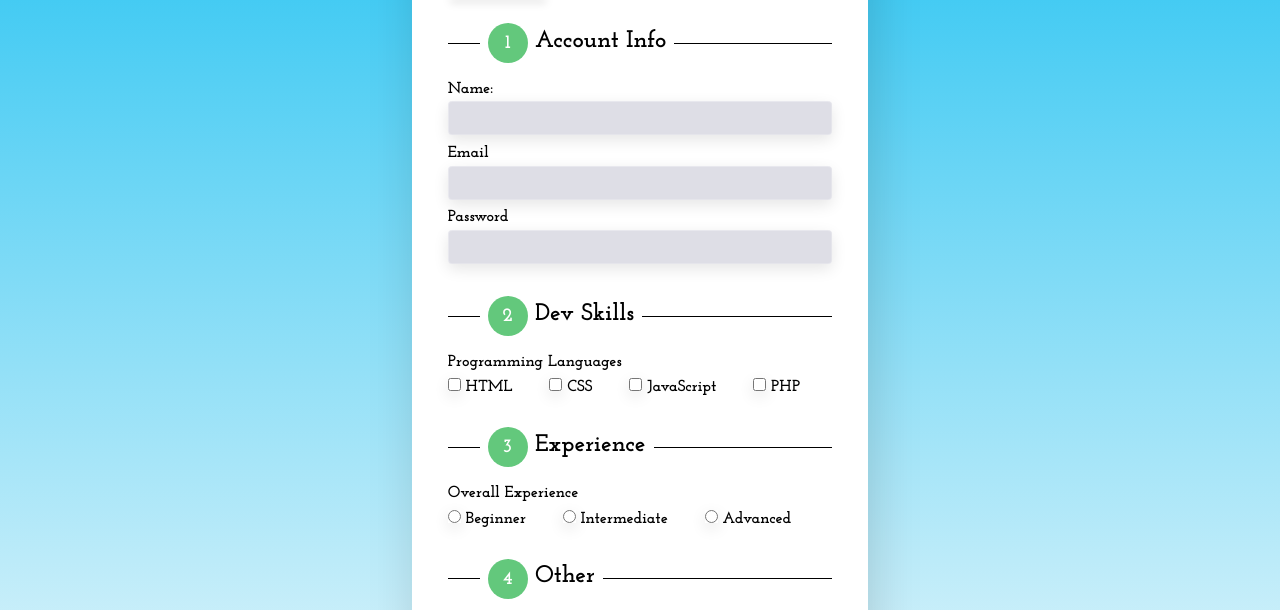
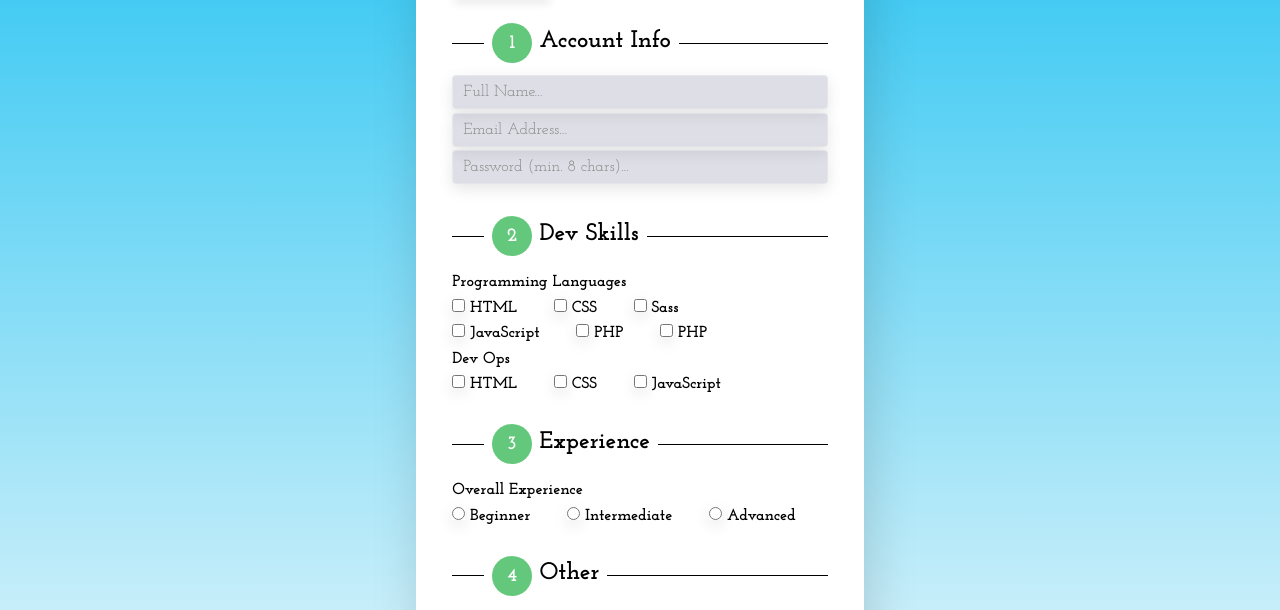
Before and after one commit to kchong30/fwd2-a01-htmlform, a plain HTML site: page index.html in a window 1280 px wide. Shown: the part 157-767 px from the top of the page. Drawn offline with Linux system fonts and the light colour scheme.

Commit message:
modified account info entry fields

```diff
--- a/index.html
+++ b/index.html
@@ -23,12 +23,12 @@
                 <div class = circle>1</div>
                 <h1>Account Info</h1>
               </legend>
-              <label for="name">Name:</label>
-              <input type="text" name="name" id="name" required>
-              <label for="email">Email</label>
-              <input type="email" name="email" id="email"required>
-              <label for="password">Password</label>
-              <input type="password" name="password" id="password" required>
+              <label for="name" class="visually-hidden">Name:</label>
+              <input type="text" name="name" id="name" placeholder = "Full Name..." required>
+              <label for="email" class="visually-hidden">Email</label>
+              <input type="email" name="email" id="email" placeholder = "Email Address..."required>
+              <label for="password" class="visually-hidden">Password</label>
+              <input type="password" name="password" id="password" placeholder = "Password (min. 8 chars)..." required>
             </fieldset>
             <fieldset>
               <legend>
@@ -36,14 +36,29 @@
                 <h1>Dev Skills</h1>
               </legend>
               <label class="standalone">Programming Languages</label>
+              <div class = "row">
+                  <input type="checkbox" name="html" id="html" value="html">
+                  <label for="html">HTML</label>
+                  <input type="checkbox" name="css" id="css" value="css">
+                  <label for="css">CSS</label>
+                  <input type="checkbox" name="sass" id="sass" value="sass">
+                  <label for="sass">Sass</label>
+              </div>
+              <div class = "row">
+                  <input type="checkbox" name="js" id="js" value="js">
+                  <label for="js">JavaScript</label>
+                  <input type="checkbox" name="php" id="php" value="php">
+                  <label for="php">PHP</label>
+                  <input type="checkbox" name="php" id="php" value="php">
+                  <label for="php">PHP</label>
+              </div>
+              <label class="standalone">Dev Ops</label>
                 <input type="checkbox" name="html" id="html" value="html">
                 <label for="html">HTML</label>
                 <input type="checkbox" name="css" id="css" value="css">
                 <label for="css">CSS</label>
                 <input type="checkbox" name="js" id="js" value="js">
                 <label for="js">JavaScript</label>
-              <input type="checkbox" name="php" id="php" value="php">
-              <label for="php">PHP</label>
             </fieldset>
             <fieldset>
               <legend>
--- a/styles/styles.css
+++ b/styles/styles.css
@@ -172,3 +172,19 @@ input[type='checkbox'] + label, input[type='radio'] + label {
   width: fit-content;
   margin-right: 2rem;
 }
+
+.visually-hidden {
+  width: 1px !important;
+  height: 1px !important;
+  padding: 0 !important;
+  margin: -1px !important;
+  overflow: hidden !important;
+  clip: rect(0, 0, 0, 0) !important;
+  white-space: nowrap !important;
+  border: 0 !important;
+}
+
+.checkboxes{
+  display:flex;
+  flex-flow:row wrap;
+}
```
Lines whose indentation alone changed are shown as unchanged.
